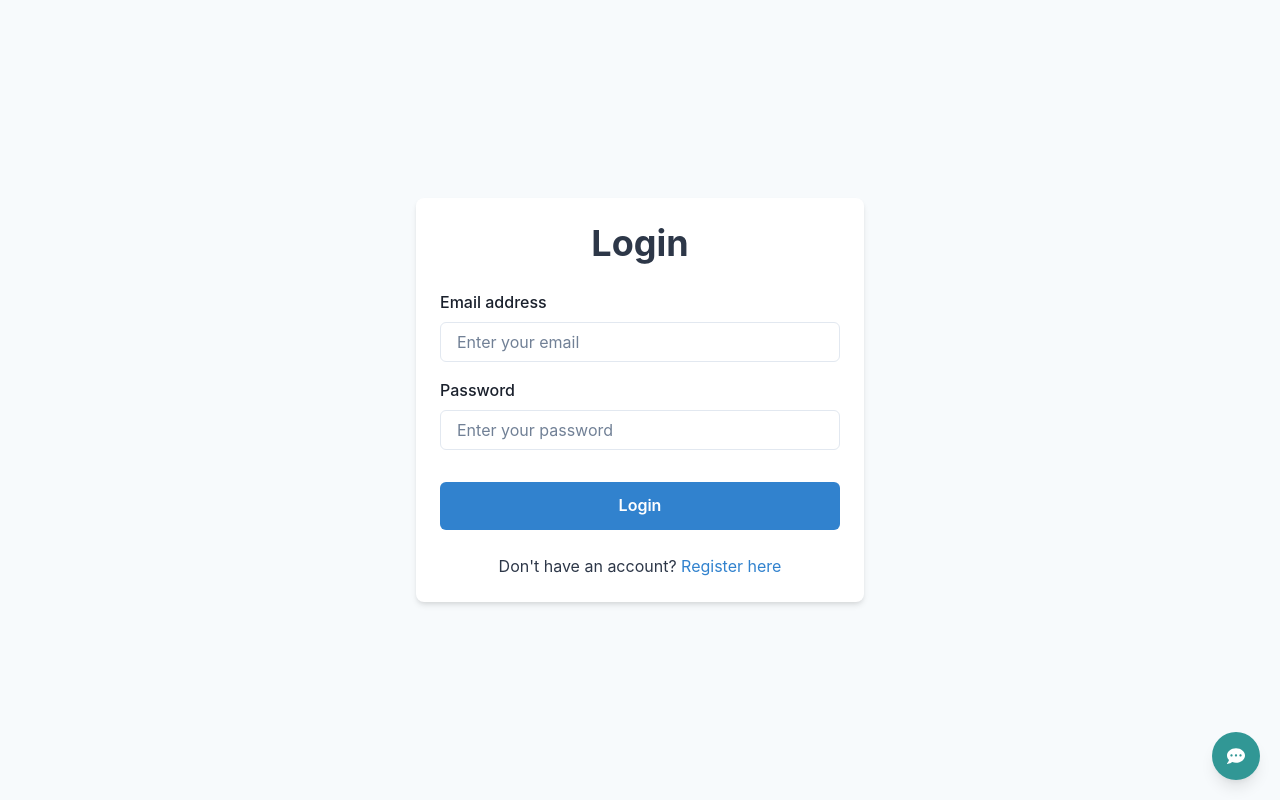
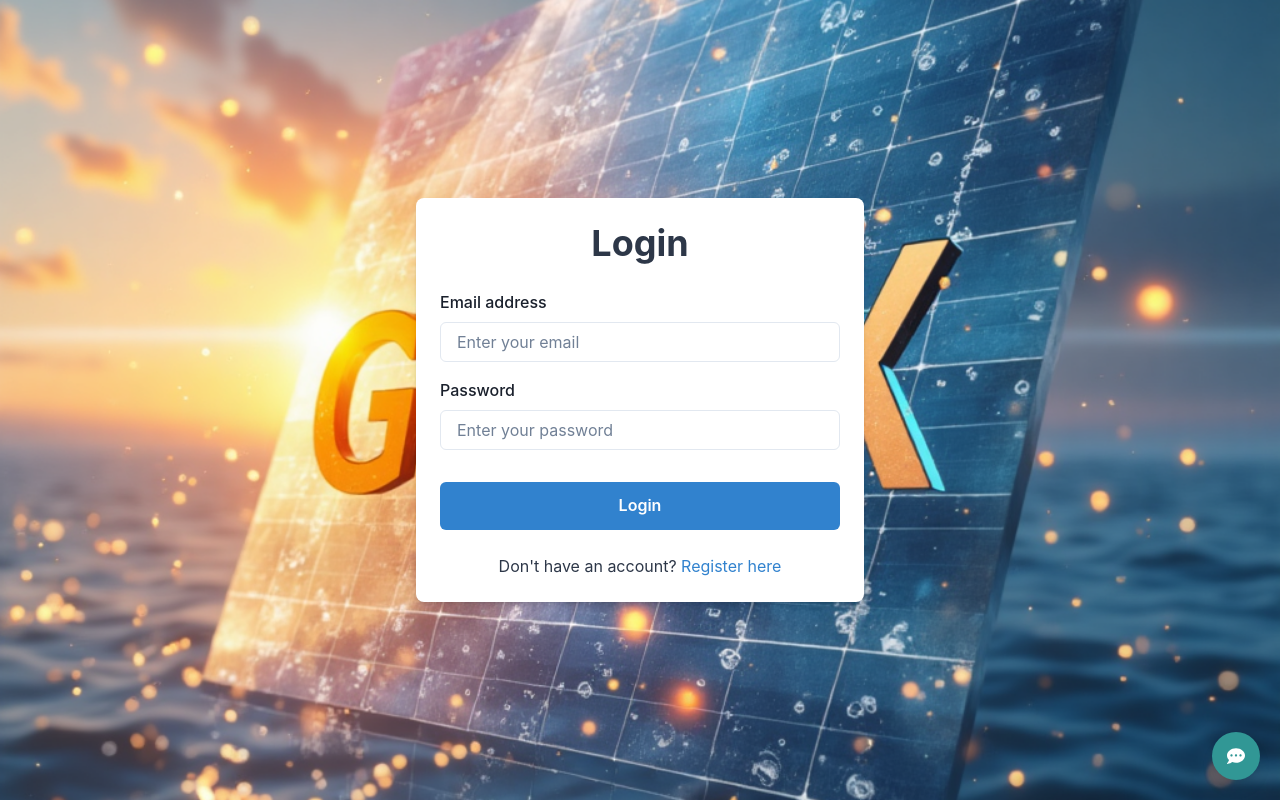
Before and after one commit to sleigh116/For_the_100th_Time.Sleigh116, a React (Create React App) app in the folder frontend/: page /login in a window 1280 px wide. Built offline with nearby package versions, Linux system fonts and the light colour scheme.

Commit message:
Add background image to LoginPage for improved visual appeal

```diff
--- a/frontend/src/pages/LoginPage.js
+++ b/frontend/src/pages/LoginPage.js
@@ -1,6 +1,7 @@
 import React, { useState } from 'react';
 import { useNavigate, Link as ReactRouterLink } from 'react-router-dom';
 import { auth } from '../services/api'; // Assuming auth service is still used
+import gridxBg from '../assets/images/gridx-bg.jpg'; // Adjust the path if needed
 
 // Import Chakra UI Components
 import {
@@ -96,7 +97,18 @@ function LoginPage() {
 
   return (
      // Use Flex for centering the form vertically and horizontally
-    <Flex minH="100vh" align="center" justify="center" bg={bgColor} p={4}>
+    <Flex
+      minH="100vh"
+      align="center"
+      justify="center"
+      style={{
+        backgroundImage: `url(${gridxBg})`,
+        backgroundSize: 'cover',
+        backgroundPosition: 'center',
+        backgroundRepeat: 'no-repeat',
+      }}
+      p={4}
+    >
       {/* Box to contain the form with styling */}
       <Box
         maxW="md" // Max width for the form container
```
Also changed, not shown: frontend/src/assets/images/gridx-bg.jpg (added).
